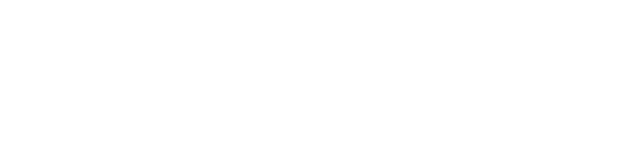
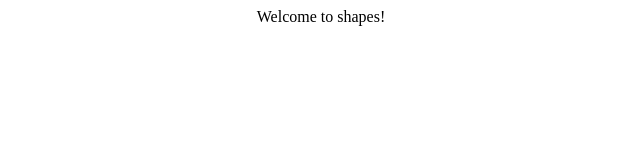
Before and after one commit to devoter-fyc/shapes, a plain HTML site: page index.html in a window 1280 px wide. Shown: the whole page, without its empty margins (319-959 px from the left). Drawn offline with Linux system fonts and the light colour scheme.

Commit message:
Update index.html

```diff
--- a/index.html
+++ b/index.html
@@ -3,7 +3,11 @@
         <meta charset="utf-8">
         <title>Shapes download</title>
         <style>
-
+            #container {
+                text-align: center;
+            }
+        </style>
     </head>
     <body>
         <div id="container">
+            <p>Welcome to shapes!</p>
```
